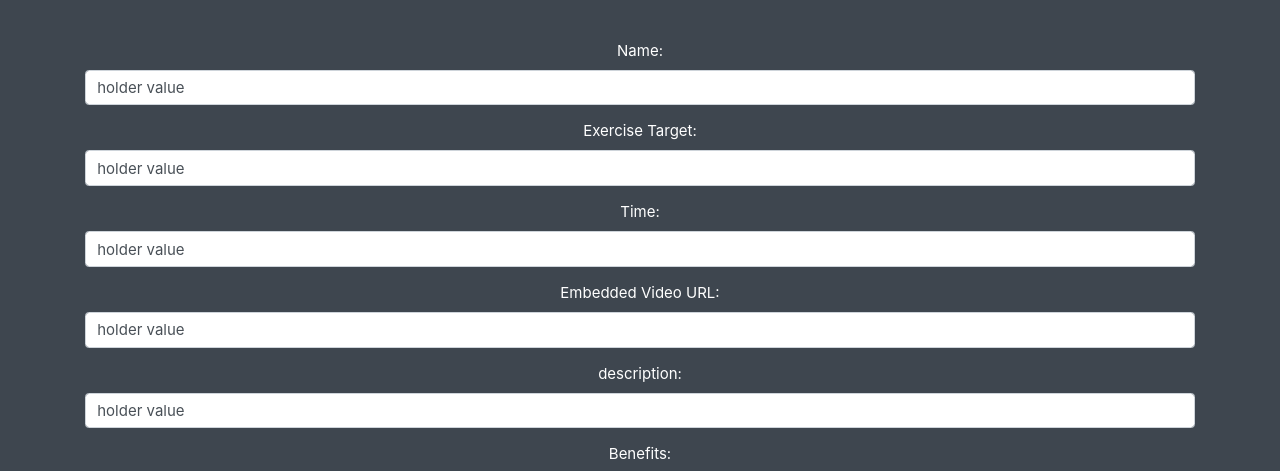
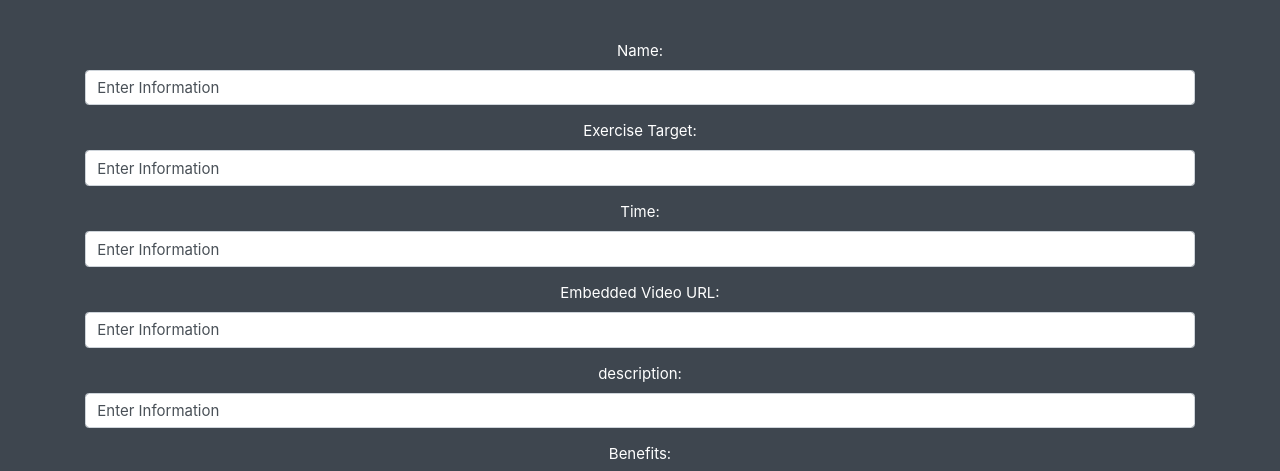
Before and after one commit to JessicaBPerez/Brio, a React (Create React App) app in the folder client/: page /workouts/1 in a window 1280 px wide. Shown: the part 315-786 px from the top of the page. Built offline with nearby package versions, Linux system fonts and the light colour scheme; no server answers; the HTML template or start-up script is replaced by a standard one; a web font is replaced by a local one.

Commit message:
Changed holder default text

```diff
--- a/client/src/components/IndividualWorkout.jsx
+++ b/client/src/components/IndividualWorkout.jsx
@@ -11,13 +11,13 @@ export default class IndividualWorkout extends Component {
         workout: {},
         exercises: [],
         newExercise: {
-            name: 'holder value',
-            exercise_target: 'holder value',
-            time: 'holder value',
-            video_url: 'holder value',
-            workout_time: 'holder value',
-            description: 'holder value',
-            benefits: 'holder value',
+            name: 'Enter Information',
+            exercise_target: 'Enter Information',
+            time: 'Enter Information',
+            video_url: 'Enter Information',
+            workout_time: 'Enter Information',
+            description: 'Enter Information',
+            benefits: 'Enter Information',
             workout: this.props.match.params.id
         },
         redirectToWorkouts: false,
```
